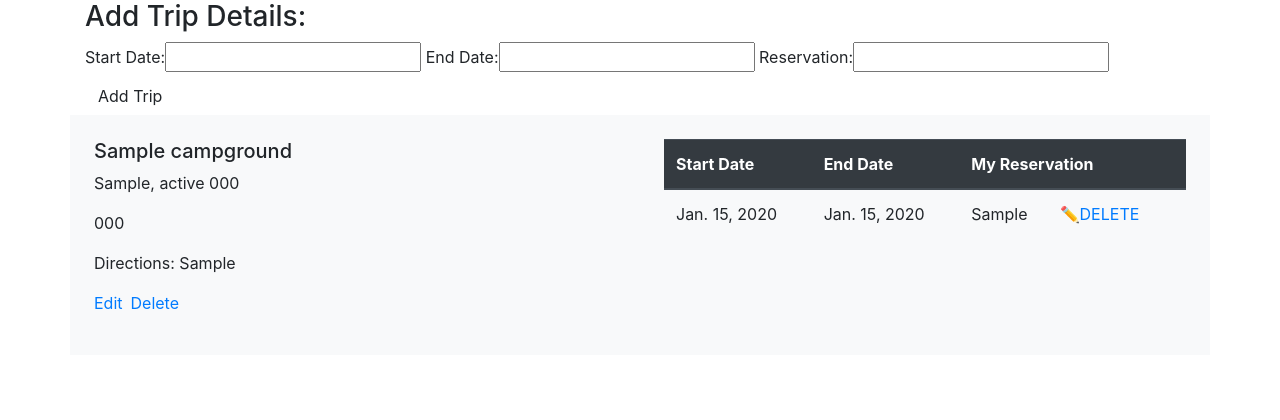
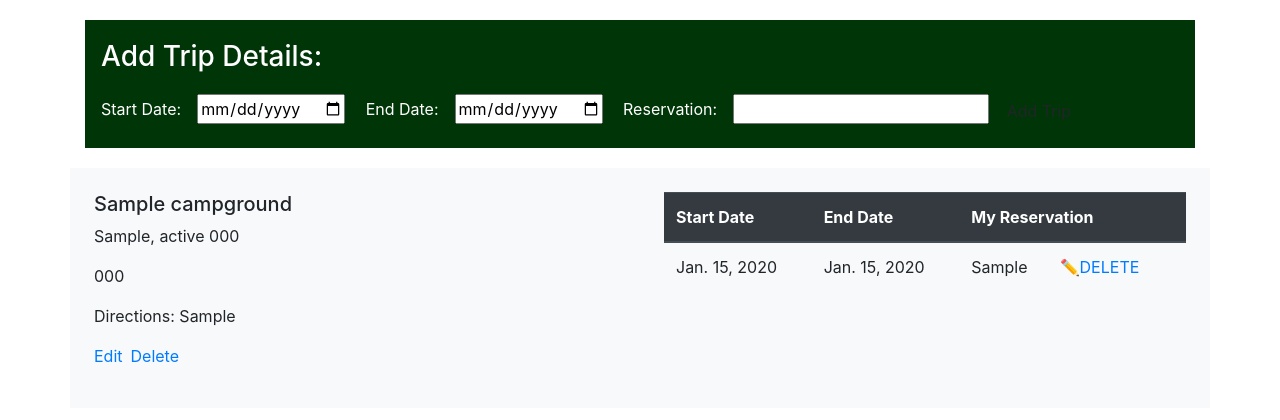
Before and after one commit to joneill129/CampOut, a Django app: page /campgrounds/1 in a window 1280 px wide. Shown: the part 80-500 px from the top of the page. Run offline with Django 3.2, Linux system fonts and the light colour scheme; a user stored in the database is signed in; tables that the repository leaves empty hold one stand-in row (values such as "Sample post").

Commit message:
style add-trip form

```diff
--- a/main_app/forms.py
+++ b/main_app/forms.py
@@ -1,7 +1,15 @@
 from django.forms import ModelForm
 from .models import Trip
+from django import forms
+
+class DateInput(forms.DateInput):
+    input_type = 'date'
 
 class TripForm(ModelForm):
     class Meta:
         model = Trip
         fields = ['startdate', 'enddate', 'reservation']
+        widgets = {
+            'startdate': DateInput(),
+            'enddate': DateInput()
+        }
--- a/main_app/static/css/style.css
+++ b/main_app/static/css/style.css
@@ -82,6 +82,43 @@
     height: 10rem;
 }
 
+.add-trip-details {
+    display: flex;
+    justify-content: flex-start;
+    margin-top: 20px;
+    margin-bottom: 10px;
+    padding-left: 1rem;
+}
+
+.add-trip-container {
+    display: flex;
+    flex-direction: column;
+    background-color: rgb(0, 54, 7);
+    color: white;
+    margin-top: 20px;
+    margin-bottom: 20px;
+    height: 8rem;
+
+}
+
+input#id_reservation {
+   margin-left: 1rem;
+}
+
+input#id_startdate {
+    margin-left: 1rem;
+ }
+
+ input#id_enddate {
+    margin-left: 1rem;
+ }
+
+ label {
+     margin-left: 1rem;
+ }
+
+
+
 
 
 @media only screen and (max-width: 600px) {
--- a/main_app/templates/campgrounds/detail.html
+++ b/main_app/templates/campgrounds/detail.html
@@ -1,15 +1,18 @@
 {% extends 'base.html'%}
 {% load static %}
 {% block content %}
+<div class="add-trip-container">
+<div class="add-trip-details">
 <h3>Add Trip Details:</h3>
+</div>
   <div class=trip-from>
-
     <form action="{% url 'add_trip' campground.id %}"method='post'>
         {% csrf_token %}
         {{ trip_form.as_table }}
         <button type="submit" class="btn">Add Trip</button>
       </form>
 
+</div>
 </div>
 <div class="row g-0 bg-light position-relative">
     <div class="col-md-6 mb-md-0 p-md-4">
```
